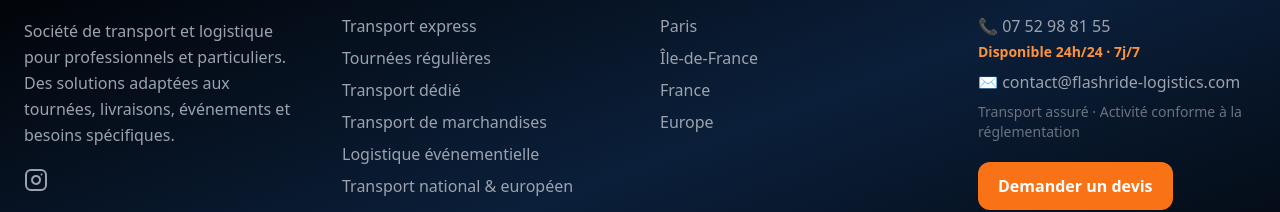
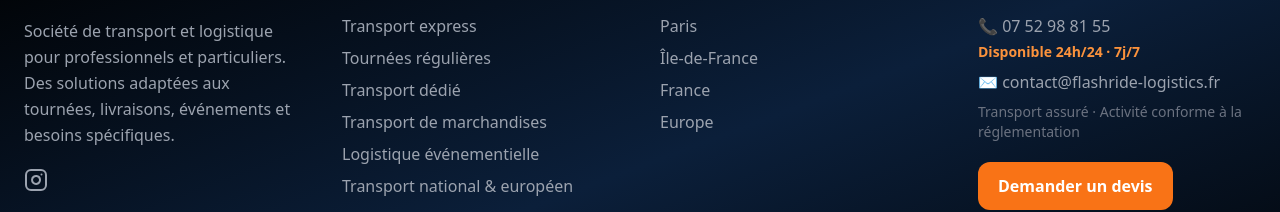
Before and after one commit to jasonvandommele-commits/flashride-logistics, a Next.js app: page / in a window 1280 px wide. Shown: the part 6808-7020 px from the top of the page. Built offline with nearby package versions, Linux system fonts and the light colour scheme.

Commit message:
Update Footer.jsx

```diff
--- a/app/components/Footer.jsx
+++ b/app/components/Footer.jsx
@@ -95,7 +95,7 @@ export default function Footer() {
           <h4 className="text-white font-bold mb-4">Contact</h4>
           <p>📞 07 52 98 81 55</p>
           <p className="text-sm text-orange-400 font-semibold mt-1">Disponible 24h/24 · 7j/7</p>
-          <p className="mt-2">✉ contact@flashride-logistics.com</p>
+          <p className="mt-2">✉ contact@flashride-logistics.fr</p>
           <p className="mt-2 text-sm text-gray-500">Transport assuré · Activité conforme à la réglementation</p>
 
           <a
```
